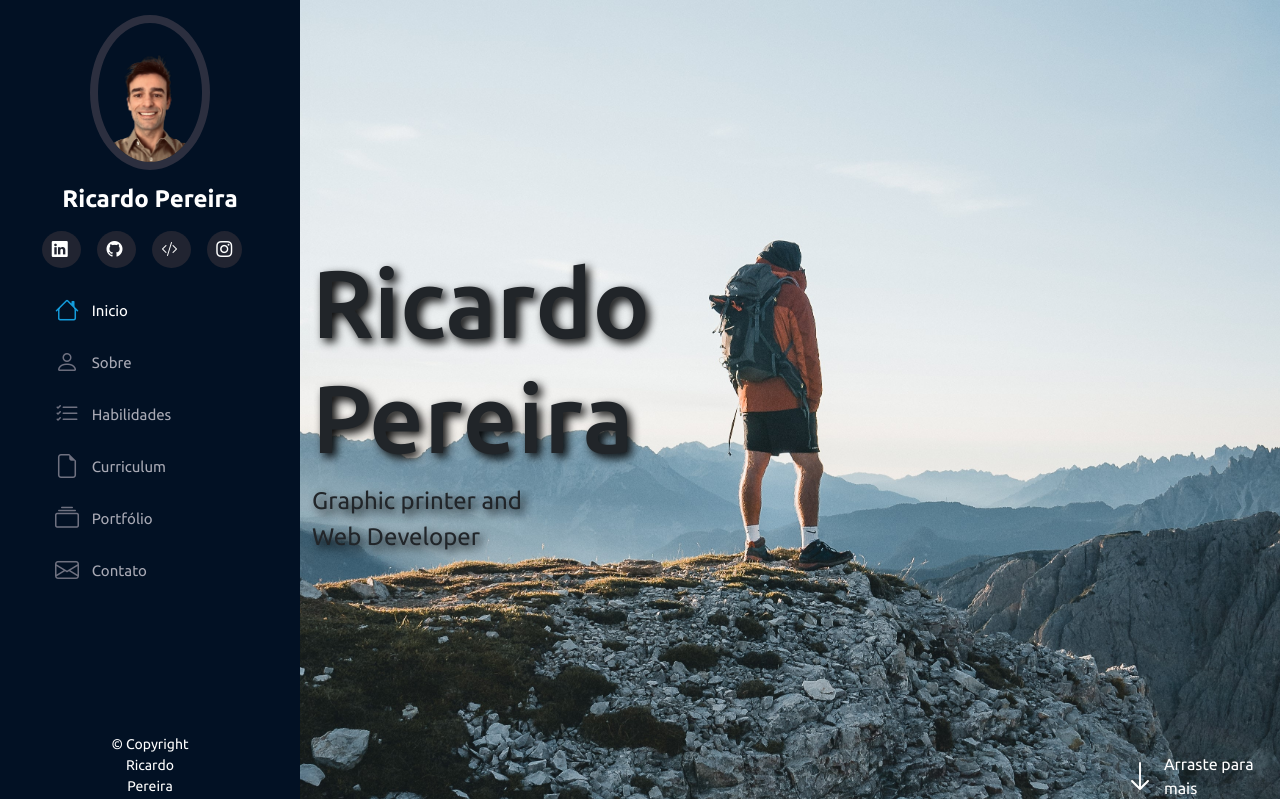
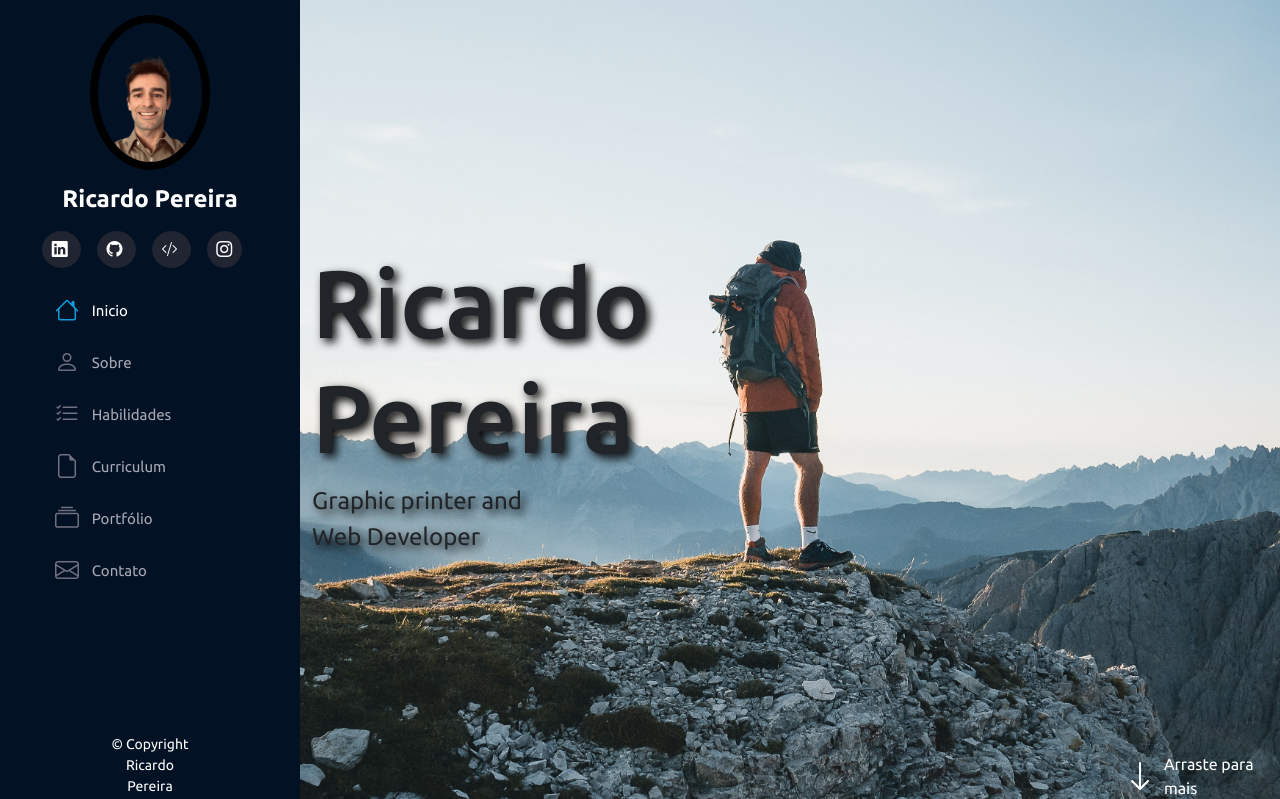
Before and after one commit to ricardoalexandrepereira/Portefolio-resp, a Flask app: page / in a window 1280 px wide. Shown: the top 799 px of the page. Run offline with Flask 2, Linux system fonts and the light colour scheme.

Commit message:
cor alterada

```diff
--- a/static/style.css
+++ b/static/style.css
@@ -24,7 +24,7 @@ html, body{
     margin:15px auto;
     display: block;
     width: 120px;
-    border: 8px solid #2c2f3f;
+    border: 8px solid #000000;
     border-radius: 50%;
 
 }
```
